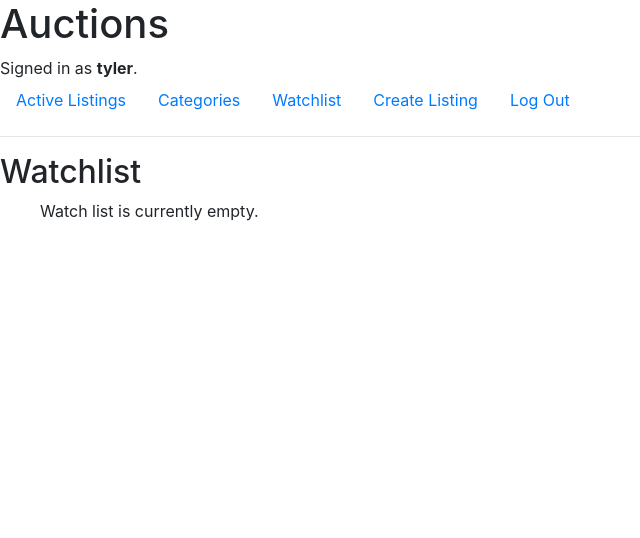
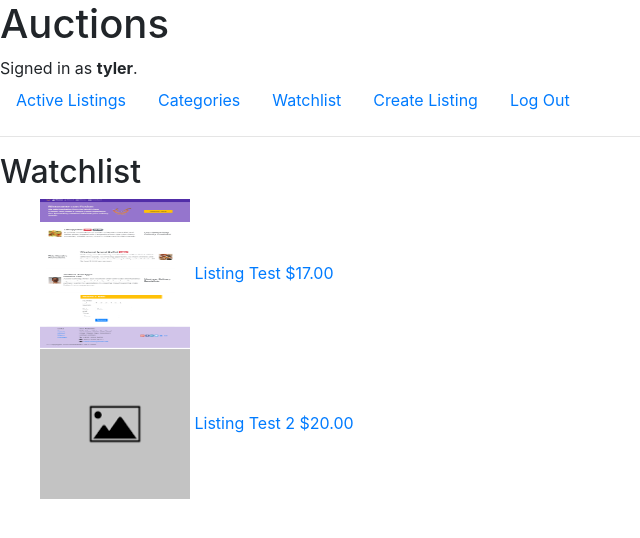
Before and after one commit to Jc51aT/auction-website, a Django app: page /auctions/watchlist/ in a window 1280 px wide. Shown: the top 538 px of the page, without its empty margins (0-640 px from the left). Run offline with Django 3.2, Linux system fonts and the light colour scheme; a user stored in the database is signed in; data comes from the database, SQL or seed files in the repository; some libraries are stand-ins or nearby versions.

Commit message:
added page links to watchlist.html

```diff
--- a/auctions/templates/auctions/watchlist.html
+++ b/auctions/templates/auctions/watchlist.html
@@ -1,12 +1,24 @@
 {% extends "auctions/layout.html" %}
 
 {% block body %}
+{% load static %}
     <h2>Watchlist</h2>
 
     <ul>
 
-            {% if user.watchlist_listing  %}
-                <li> {{ user.watchlist_listing }} </li>
+            {% if watchlist  %}
+                <div >
+                    {% for listing in watchlist %}
+                        <div> <a href="{% url 'auction' listing.id %}">
+                            {% if listing.listing_image %}
+                                <img class="activeListingImg" src="{{ listing.listing_image.url }}" alt="">
+                            {% else %}
+                                <img class="activeListingImg" src="{% static 'auctions/default_img.png' %}" alt="">
+                            {% endif %}
+                            {{ listing.listing_title }} ${{ listing.listing_price }}.00
+                        </div>
+                    {% endfor %}
+                </div>
             {% else %}
                 <div>
                     Watch list is currently empty.
--- a/auctions/views.py
+++ b/auctions/views.py
@@ -74,7 +74,8 @@ def create_listing(request):
 @login_required
 def watchlist(request):
     return render(request, "auctions/watchlist.html",{
-        "User": User.objects.filter(username=request.user.username)
+        "User": request.user,
+        "watchlist": request.user.watchlist.all(),
     })
 
 @login_required
```
